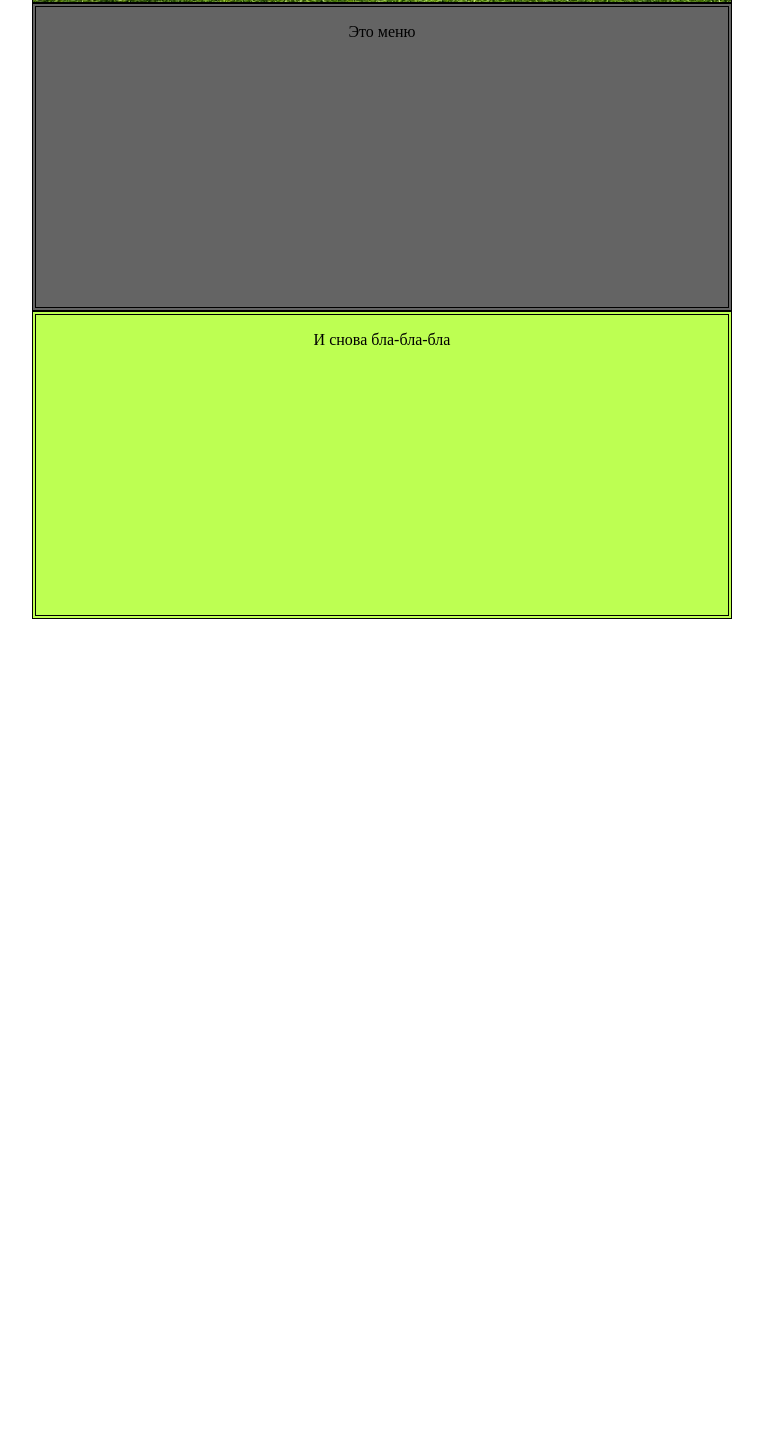
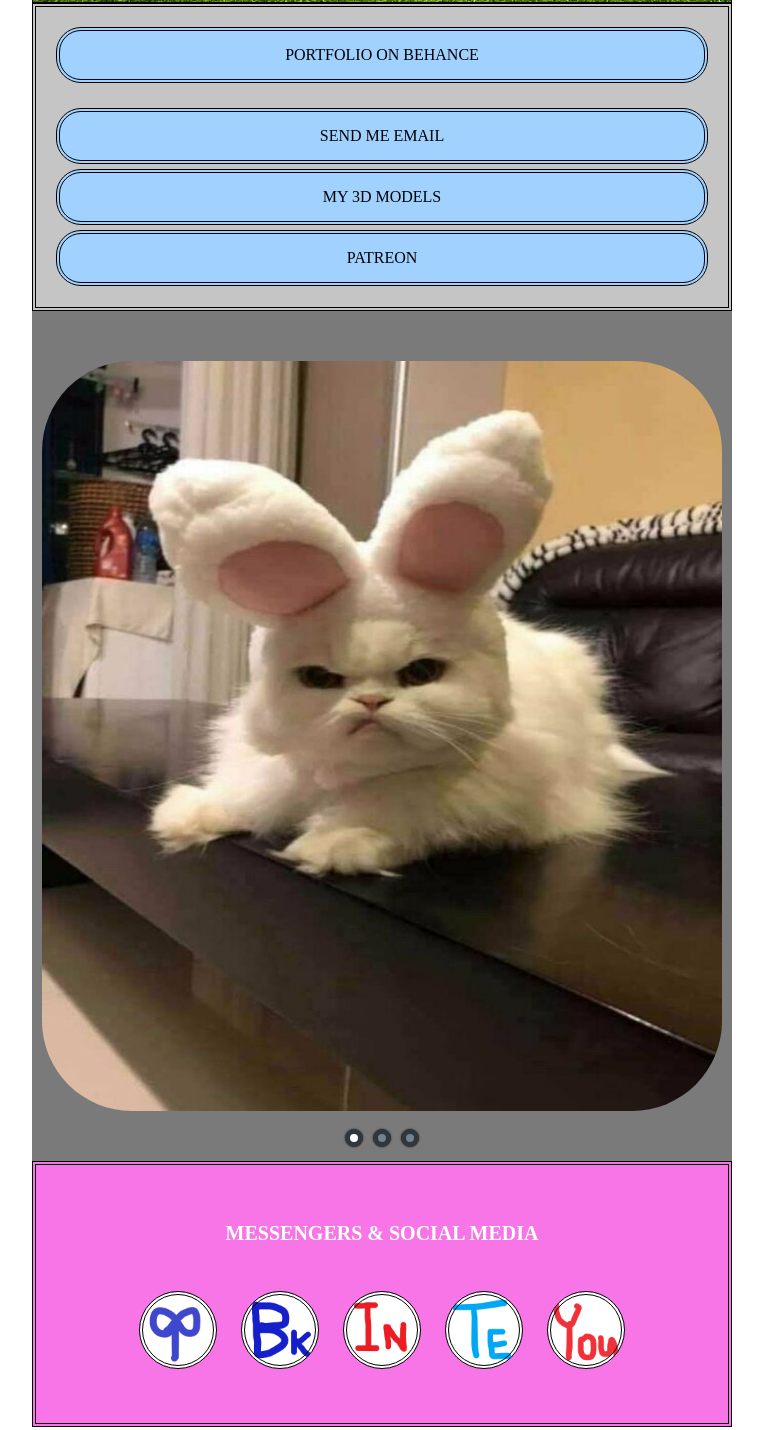
Before and after one commit to batilado88/sopiko_site, a plain HTML site: page index.html in a window 1280 px wide. Shown: the part 313-1743 px from the top of the page, without its empty margins (258-1021 px from the left). Before the commit the page ends 940 px from the top, so only its background shows below. Drawn offline with Linux system fonts and the light colour scheme.

Commit message:
rough drawing

```diff
--- a/index.html
+++ b/index.html
@@ -11,16 +11,65 @@
     <div class="global">
 
         <header>
-            <img class="ava" src="res/ava.jpg">
-            <h1>Sopiko</h1>
+            <div class="ava">
+                <img src="res/ava.jpg">
+            </div>
+            <h1>Sofia Ganievskaia</h1>
+            <h2>CGi artist. Designer. Architect</h2>
         </header>
 
         <div class="menu">
-            <p>Это меню</p>
+            <div class="lists">
+                <ul>
+                    <li>Portfolio on Behance</li>
+                </ul>
+                <ul>
+                    <li>Send me email</li>
+                    <li>My 3D models</li>
+                    <li>Patreon</li>
+                </ul>
+            </div>
         </div>
 
+
+        <!-- Спизженный слайдер на HTML+CSS -->
+        <div class="gallery">
+            <div class="adaptivny-slayder">
+                <input type="radio" name="kadoves" id="slaid1" checked>
+                <input type="radio" name="kadoves" id="slaid2">
+                <input type="radio" name="kadoves" id="slaid3">
+
+                <div class="kadoves">
+                    <label for="slaid1"></label>
+                    <label for="slaid2"></label>
+                    <label for="slaid3"></label>
+                </div>
+
+                <div class="adaptivny-slayder-lasekun">
+                    <div class="abusteku-deagulus">
+                        <img src="res/pic1.jpg"/>
+                        <img src="res/pic2.jpg"/>
+                        <img src="res/pic3.jpg"/>
+                    </div>
+                </div>
+            </div>
+        </div>
+
+        <!-- Спизженный слайдер на HTML+CSS -->
+
+
         <footer>
-            <p>И снова бла-бла-бла</p>
+            <h2>MESSENGERS & SOCIAL MEDIA</h2>
+            <div class="socialList">
+                <ul>
+                    <li class="fb"></li>
+                    <li class="vk"></li>
+                    <li class="in"></li>
+                    <li class="tg"></li>
+                    <li class="yt"></li>
+                </ul>
+
+            </div>
         </footer>
 
 
--- a/style.css
+++ b/style.css
@@ -2,7 +2,7 @@
 
 .global {
     width: 700px;
-    background-color: aquamarine;
+    background-color: rgb(122, 122, 122);
     display: block;
     margin-left: auto;
     margin-right: auto;
@@ -12,7 +12,7 @@
 header {
     height: 300px;
     border: 4px double black;
-    background: rgb(234, 56, 240) url(res/bg.jpg);
+    background: rgba(0, 255, 0, 0.726) url(res/bg.jpg);
     text-align: center;
     display: block;
     margin: auto;
@@ -21,21 +21,177 @@ header {
 div.menu {
     height: 300px;
     border: 4px double black;
-    background-color: rgb(100, 100, 100);
+    background-color: rgb(197, 197, 197);
+    text-align: center;
 }
 
 footer {
-    height: 300px;
+    /* height: 250px; */
     border: 4px double black;
-    background-color: rgb(189, 255, 82);
+    background-color: rgb(248, 117, 231);
+    padding: 40px 0 40px 0;
 }
 
 .ava {
-    width: 150px;
-    height: 150px;
+    padding: 40px 0px 20px 0px;
+}
 
+div img {
+    width: 140px;
+    height: 140px;
+    border-radius: 90px;
 }
 
 header h1 {
     color: white;
+    text-transform: uppercase;
+    margin: auto;
 }
+
+header h2 {
+    color: white;
+    margin: auto;
+}
+
+ul {
+    margin: auto;
+    padding: 0;
+    padding-top: 20px;
+}
+
+div.menu li {
+    list-style-type: none;
+    border: 4px double black;
+    background-color: rgb(160, 209, 255);
+    padding: 15px 0px 15px 0px;
+    margin-bottom: 5px;
+    margin-left: 20px;
+    margin-right: 20px;
+    text-transform: uppercase;
+    border-radius: 25px;
+    /* height: 30px; */
+    text-align: center;
+    vertical-align: middle;
+}
+
+/* Спизженный слайдер на HTML+CSS */
+
+.adaptivny-slayder {
+    position: relative;
+    max-width: 680px;
+    margin: 50px auto;
+  }
+
+  .adaptivny-slayder input[name="kadoves"] {
+    display: none;
+  }
+
+  .kadoves {
+    position: absolute;
+    left: 0;
+    bottom: -40px;
+    text-align: center;
+    width: 100%;
+  }
+
+  .kadoves label {
+    display: inline-block;
+    width: 8px;
+    height: 8px;
+    cursor: pointer;
+    margin: 0 3px;
+    box-shadow: 0 0 2px 0 rgba(0, 0, 0, .8);
+    border-radius: 50%;
+    border: 5px solid #2f363c;
+    background-color: #738290;
+  }
+
+  #slaid1:checked~.kadoves label[for="slaid1"] {
+    background-color: white;
+  }
+
+  #slaid2:checked~.kadoves label[for="slaid2"] {
+    background-color: white;
+  }
+
+  #slaid3:checked~.kadoves label[for="slaid3"] {
+    background-color: white;
+  }
+
+  .adaptivny-slayder-lasekun {
+    overflow: hidden;
+
+  }
+
+  .abusteku-deagulus {
+    display: flex;
+    width: 100%;
+    transition: all 0.5s;
+  }
+
+  .abusteku-deagulus img {
+    width: 100%;
+    flex-shrink:0;
+  }
+
+  #slaid1:checked~adaptivny-slayder-lasekun abusteku-deagulus {
+    transform: translate(0);
+  }
+
+  #slaid2:checked~.adaptivny-slayder-lasekun .abusteku-deagulus {
+    transform: translateX(-100%);
+  }
+
+  #slaid3:checked~.adaptivny-slayder-lasekun .abusteku-deagulus {
+    transform: translateX(-200%);
+  }
+
+  div.abusteku-deagulus img {
+    height: 750px;
+  }
+
+/* Спизженный слайдер на HTML+CSS */
+
+
+footer h2 {
+    color: white;
+    font-size: 20px;
+}
+
+
+footer li {
+    list-style-type: none;
+    border: 4px double black;
+    background-color: rgb(160, 209, 255);
+    width: 50px;
+    height: 50px;
+    border-radius: 90px;
+    display:inline-block;
+    padding: 10px;
+    margin: 10px;
+}
+
+li.fb {
+    background-image: url(res/fb.png);
+    background-size: cover;
+}
+
+li.vk {
+    background-image: url(res/vk.png);
+    background-size: cover;
+}
+
+li.in {
+    background-image: url(res/in.png);
+    background-size: cover;
+}
+
+li.tg {
+    background-image: url(res/tg.png);
+    background-size: cover;
+}
+
+li.yt {
+    background-image: url(res/yt.png);
+    background-size: cover;
+}
```
Also changed, not shown: res/fb.png (added), res/in.png (added), res/pic1.jpg (added), res/pic2.jpg (added), res/pic3.jpg (added), res/tg.png (added), res/vk.png (added), res/yt.png (added), 1 other file.
